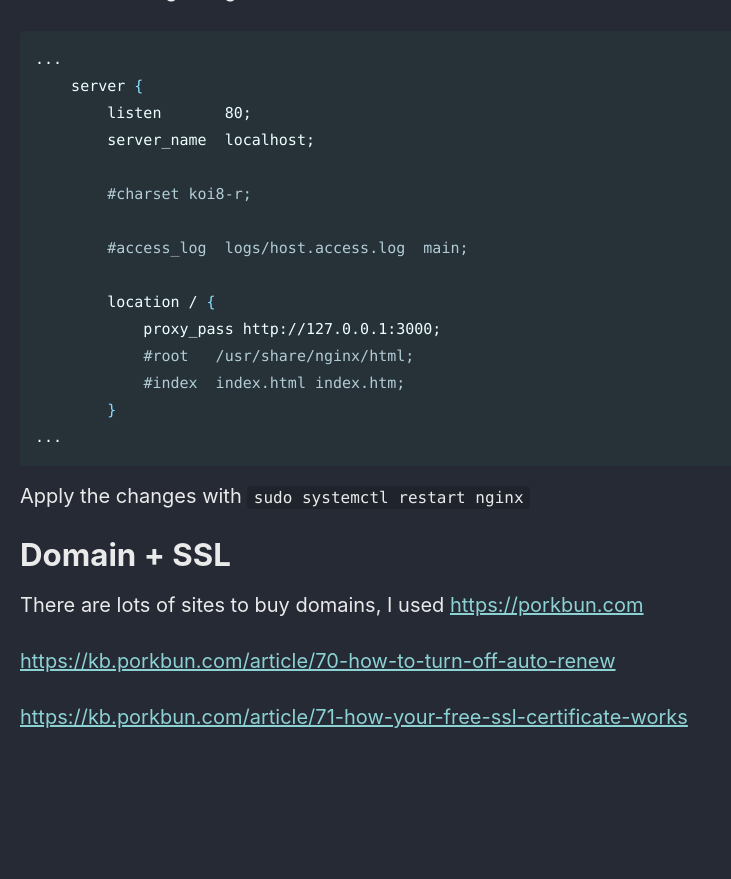
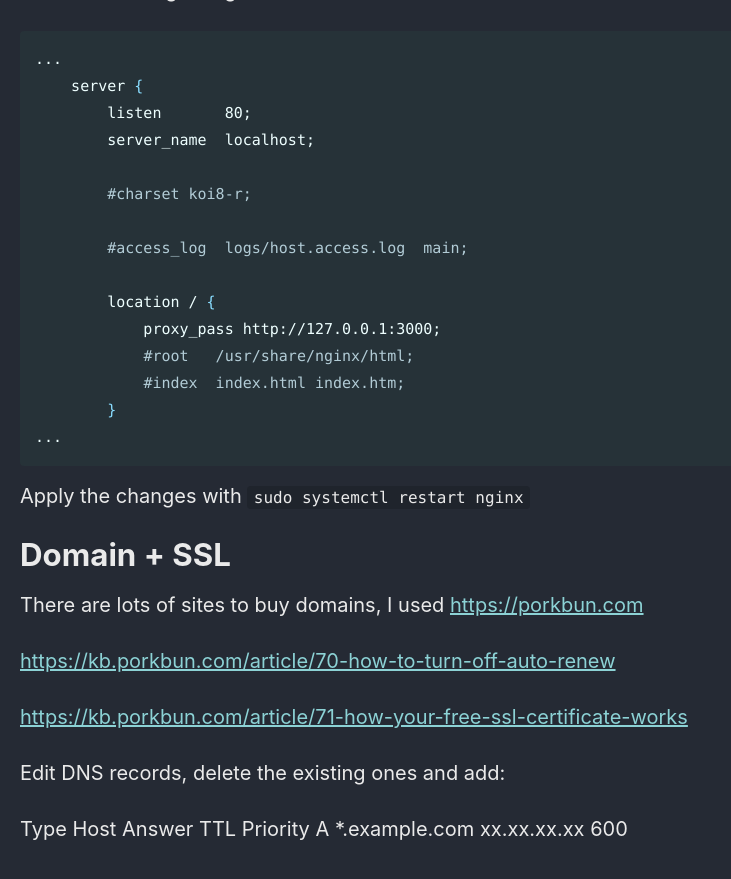
Before and after one commit to Connor-McCartney/Connor-McCartney.github.io, a Jekyll site: the page built from _pages/misc/ecommerce.md, in a window 1280 px wide and 900 px high, scrolled down 1562 px. Shown: the top 879 px of the window, without its empty margins (0-731 px from the left). Built offline with Jekyll 4.4.1, drawn with Linux system fonts in a browser that asks for light colours; cached includes are drawn as plain includes; our own code applies the rules of GitHub Pages for plain Markdown files; before the commit the page ends 2350 px from its top, so only the background shows below that.

Commit message:
Update ecommerce.md

```diff
--- a/_pages/misc/ecommerce.md
+++ b/_pages/misc/ecommerce.md
@@ -84,3 +84,8 @@ There are lots of sites to buy domains, I used <https://porkbun.com>
 <https://kb.porkbun.com/article/70-how-to-turn-off-auto-renew>
 
 <https://kb.porkbun.com/article/71-how-your-free-ssl-certificate-works>
+
+Edit DNS records, delete the existing ones and add:
+
+Type  Host 	        Answer 	     TTL 	Priority
+A	  *.example.com	xx.xx.xx.xx	 600
```
